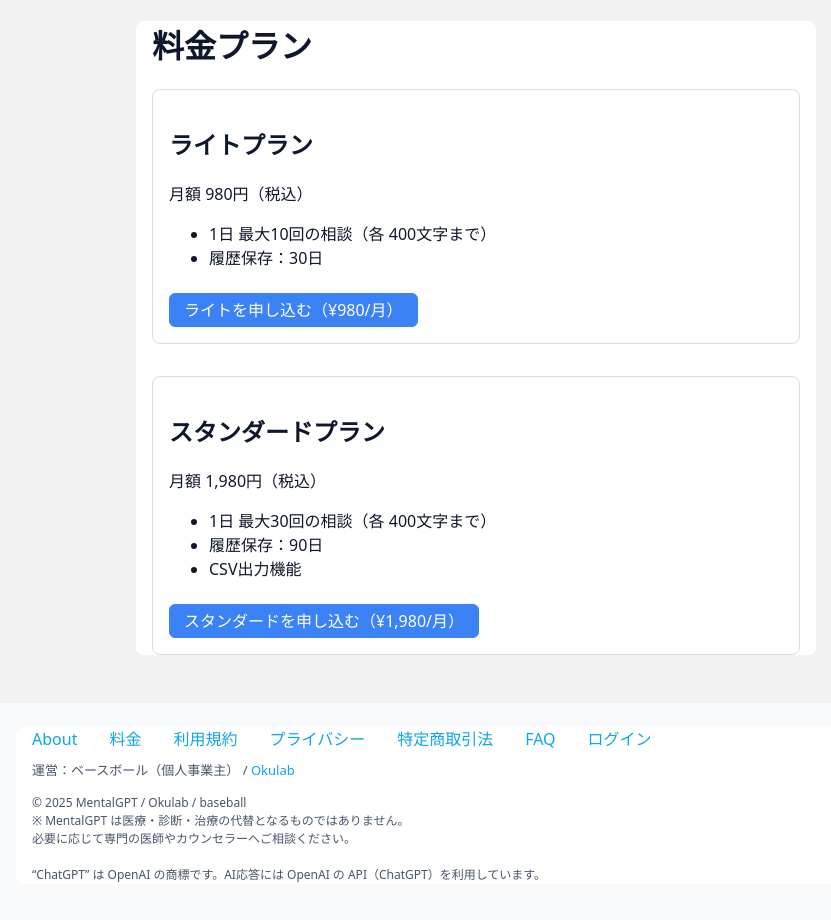
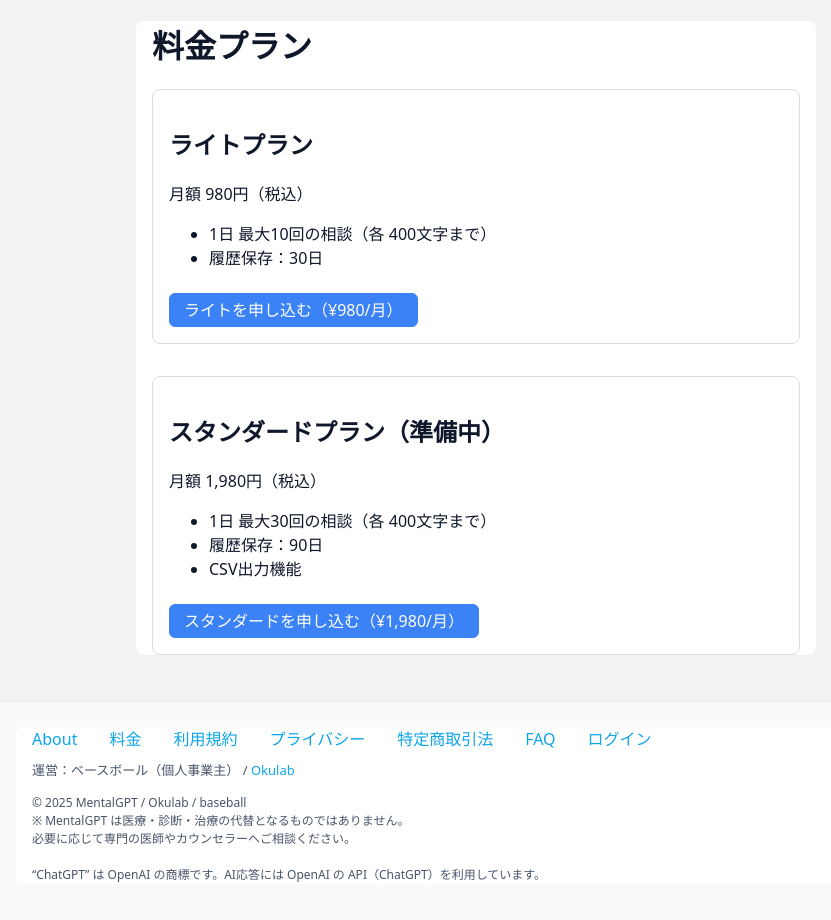
Before and after one commit to yasuhirookura/mentalgpt-react-starter, a React (Create React App) app: page /pricing in a window 1280 px wide. Shown: the whole page, without its empty margins (164-995 px from the left). Built offline with nearby package versions, Linux system fonts and the light colour scheme.

Commit message:
feat: update src/pages/Princing スタンダードプランを（準備中）に

```diff
--- a/src/pages/Pricing.jsx
+++ b/src/pages/Pricing.jsx
@@ -28,7 +28,7 @@ export default function Pricing() {
 
       {/* スタンダードプラン */}
       <section style={{ padding: 16, border: "1px solid #ddd", borderRadius: 8 }}>
-        <h2>スタンダードプラン</h2>
+        <h2>スタンダードプラン（準備中）</h2>
         <p>月額 1,980円（税込）</p>
         <ul>
           <li>1日 最大30回の相談（各 400文字まで）</li>
```
